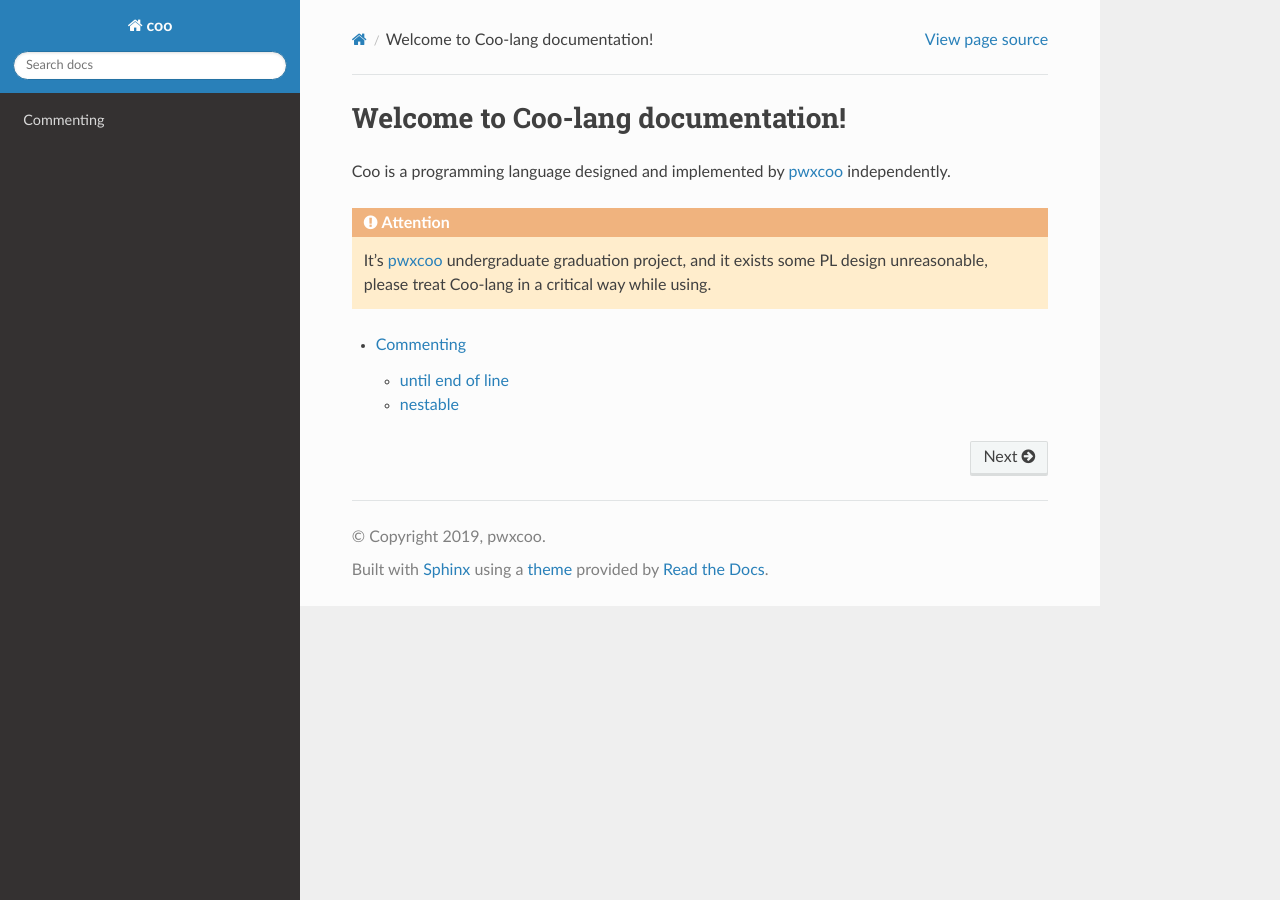
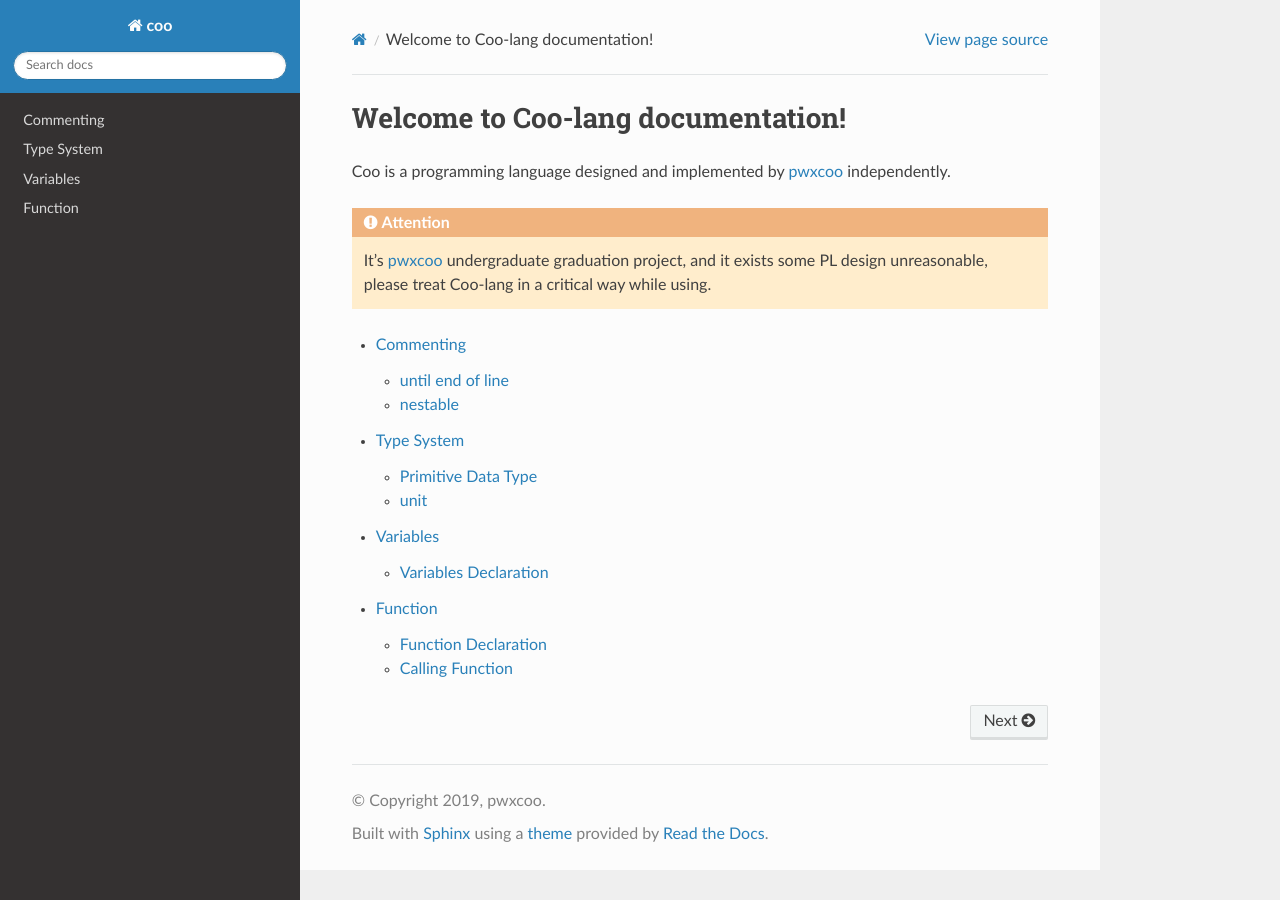
Before and after one commit to coo-lang/coo-docs, a Sphinx documentation site: the page built from source/index.rst, in a window 1280 px wide. Built offline with Sphinx 7.4.7 and the Read the Docs theme 2.0.0, drawn with Linux system fonts in a browser that asks for light colours.

Commit message:
:zap: 1. add function, ts, var 2. update commenting

```diff
--- a/source/Commenting.rst
+++ b/source/commenting.rst
@@ -6,7 +6,7 @@ until end of line
 
 .. sourcecode:: coo
 
-    #
+    //
 
 nestable
 ---------------------
@@ -14,4 +14,4 @@ nestable
 
 .. sourcecode:: coo
 
-    (**)
+    /**/
--- a/source/index.rst
+++ b/source/index.rst
@@ -14,7 +14,10 @@ Coo is a programming language designed and implemented by pwxcoo_ independently.
 .. toctree::
    :maxdepth: 2
 
-   Commenting
+   commenting
+   type_system
+   variables
+   function
 
 
 
--- /dev/null
+++ b/source/variables.rst
@@ -0,0 +1,9 @@
+Variables
+===================
+
+Variables Declaration
+-------------------------------
+
+.. sourcecode:: coo
+
+    var VariableName [: DataType] =  [Initial Value]
```
Also changed, not shown: source/function.rst (added, +24 -0 lines), source/type_system.rst (added, +17 -0 lines).
